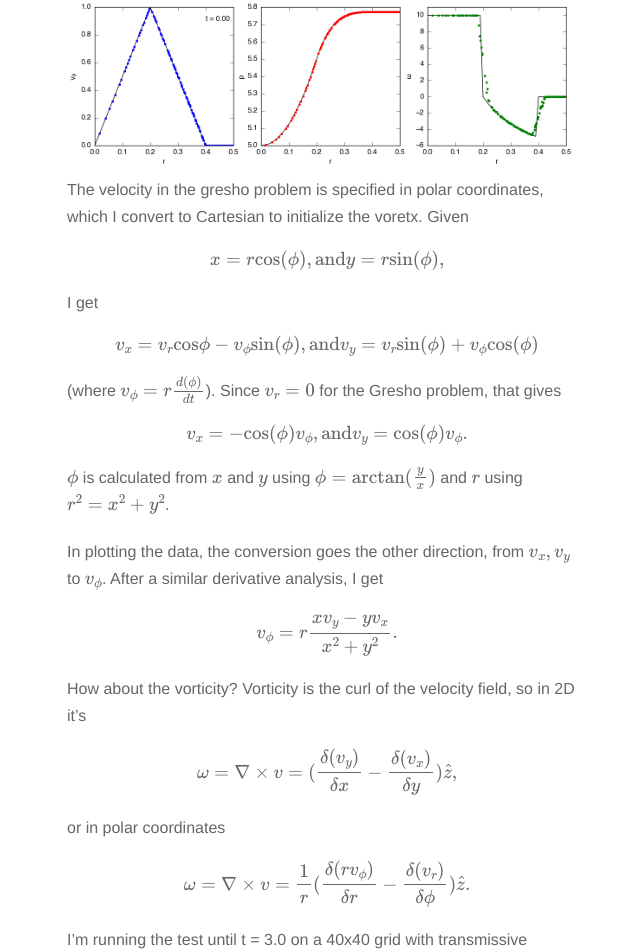
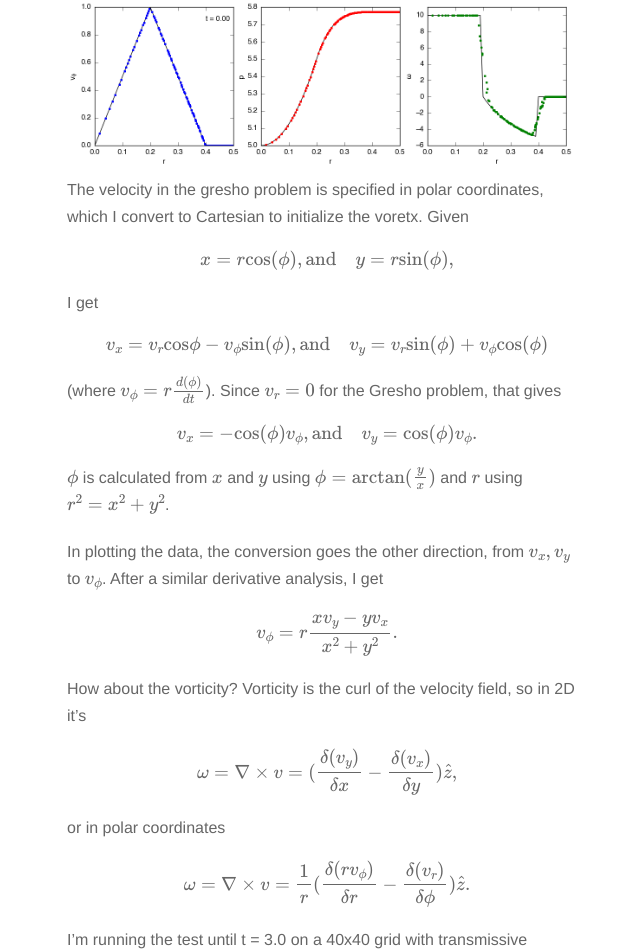
Before and after one commit to evaneschneider/site, a Jekyll site: the page built from _posts/2016-12-19-Gresho-Test.markdown, in a window 1280 px wide. Shown: the part 462-1414 px from the top of the page, without its empty margins (313-953 px from the left). Built offline with Jekyll 4.4.1, drawn with Linux system fonts in a browser that asks for light colours; nearby versions of some CDN libraries; formulas are drawn with MathJax 3.

Commit message:
minor edits

```diff
--- a/_posts/2016-12-19-Gresho-Test.markdown
+++ b/_posts/2016-12-19-Gresho-Test.markdown
@@ -16,17 +16,17 @@ the initial conditions described in Liska & Wendroff (2003).
 The velocity in the gresho problem is specified in polar
 coordinates, which I convert to Cartesian to initialize the voretx. Given
 <div style="text-align: center">
-$$x = r \mathrm{cos}(\phi), \mathrm{and} y = r \mathrm{sin}(\phi),$$
+$$x = r \mathrm{cos}(\phi), \mathrm{and}\quad y = r \mathrm{sin}(\phi),$$
 </div>
 I get
 <div style="text-align: center">
-$$v_{x} = v_{r}\mathrm{cos}\phi - v_{\phi} \mathrm{sin}(\phi), \mathrm{and}
+$$v_{x} = v_{r}\mathrm{cos}\phi - v_{\phi} \mathrm{sin}(\phi), \mathrm{and}\quad
 v_{y} = v_{r}\mathrm{sin}(\phi) + v_{\phi}\mathrm{cos}(\phi)$$
 </div>
 (where $$v_{\phi} = r \frac{d(\phi)}{dt}$$). Since $$v_{r} = 0$$ for the Gresho problem,
 that gives
 <div style="text-align: center">
-$$v_{x} = -\mathrm{cos}(\phi) v_{\phi}, \mathrm{and} v_{y} = \mathrm{cos}(\phi) v_{\phi}.$$
+$$v_{x} = -\mathrm{cos}(\phi) v_{\phi}, \mathrm{and}\quad v_{y} = \mathrm{cos}(\phi) v_{\phi}.$$
 </div>
 $$\phi$$ is calculated from $$x$$ and $$y$$ using $$\phi= \mathrm{arctan}(\frac{y}{x})$$ and
 $$r$$ using $$r^2 = x^2 + y^2$$.
```
